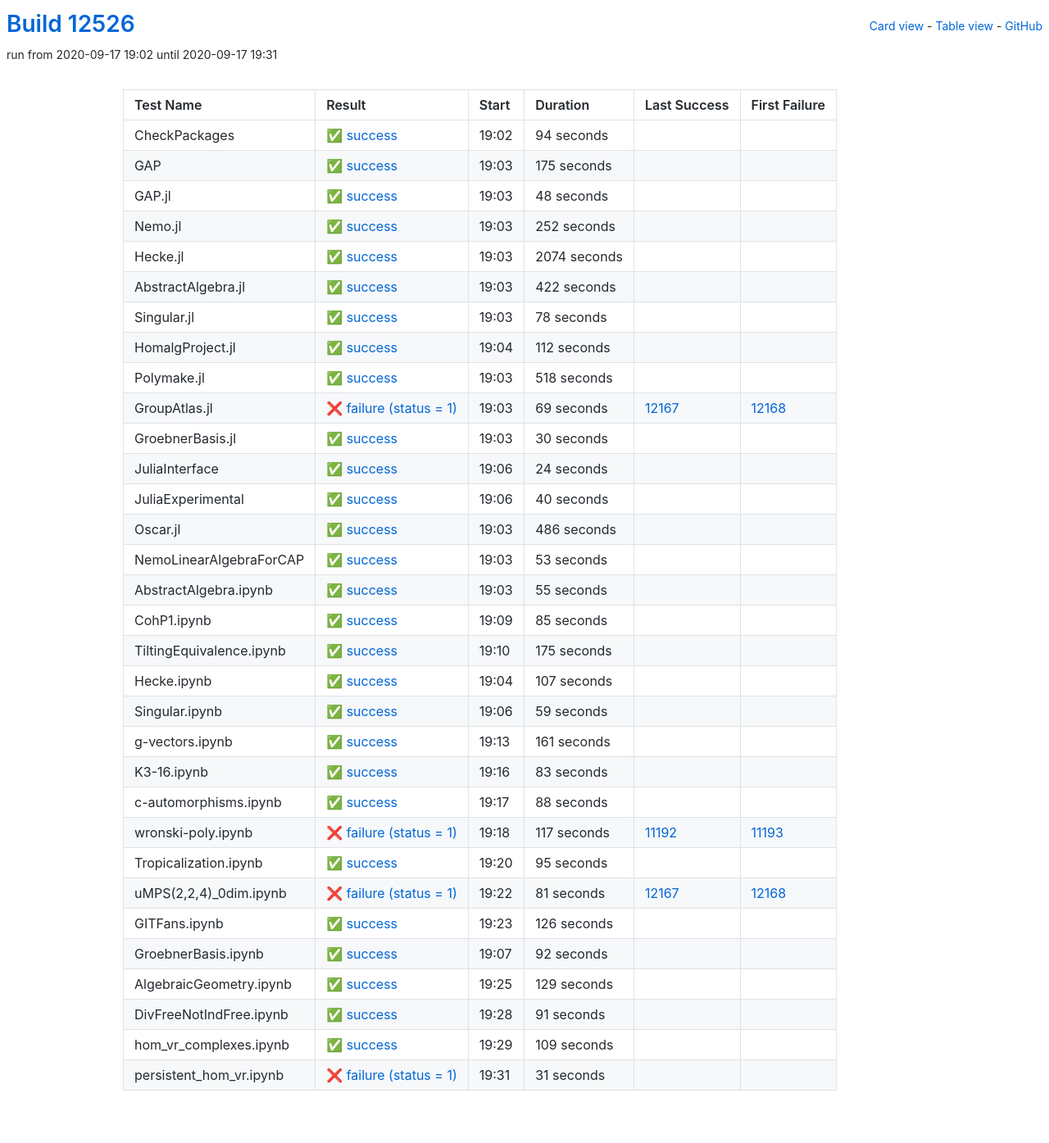
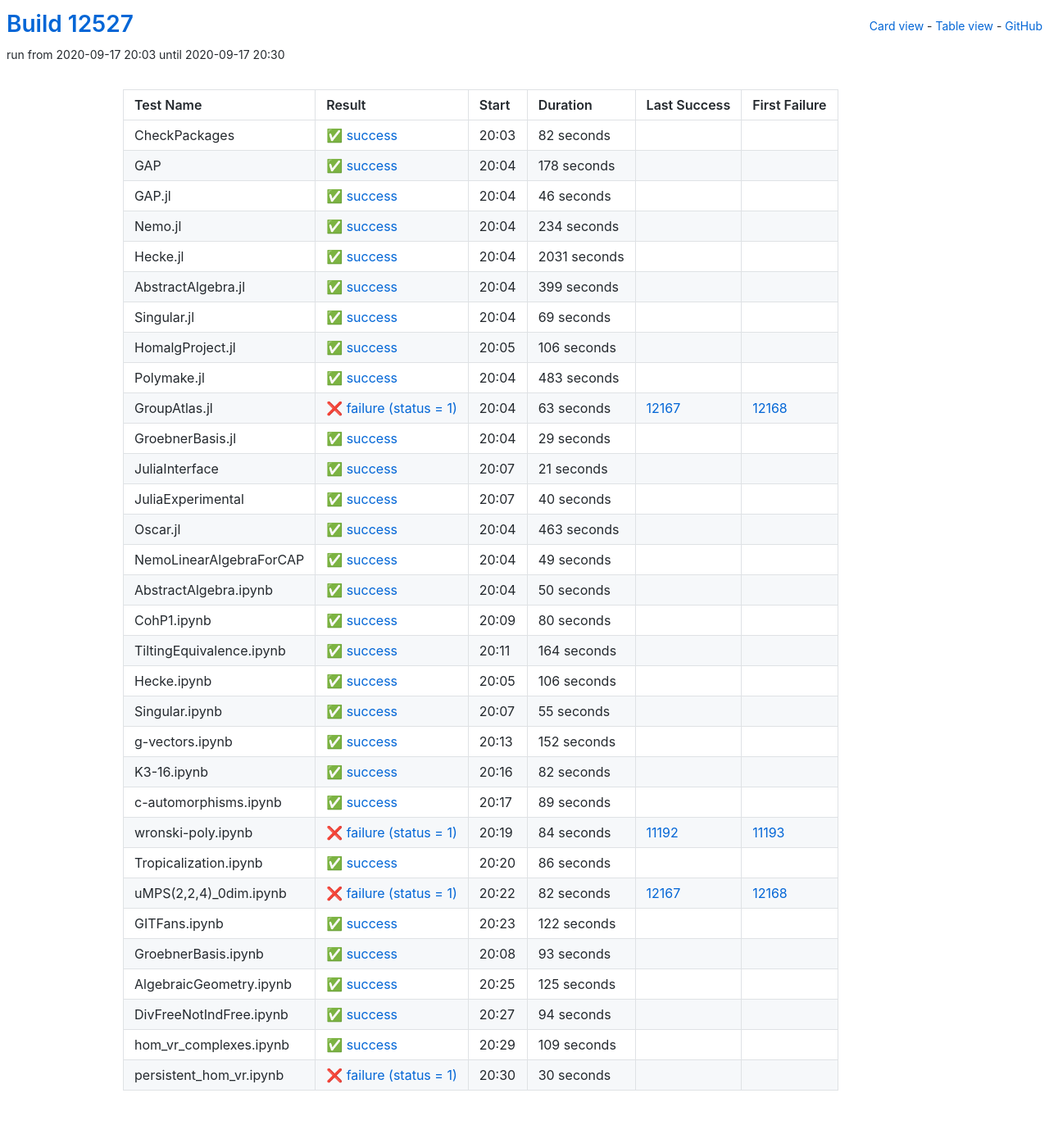
Before and after one commit to oscar-system/oscar-ci-status, a Jekyll site: the page built from table.html, in a window 1280 px wide. Shown: the whole page at 82% size. Built offline with Jekyll 4.4.1, drawn with Linux system fonts in a browser that asks for light colours.

Commit message:
Build #12527

```diff
--- a/_data/ci.yml
+++ b/_data/ci.yml
@@ -1,6 +1,6 @@
 ---
-build: 12526
-build_url: https://oscarci.mathematik.uni-kl.de/job/oscar/12526/
+build: 12527
+build_url: https://oscarci.mathematik.uni-kl.de/job/oscar/12527/
 job: oscar
 organization: oscar-system
 repo: oscar-ci-status
@@ -8,152 +8,152 @@
 tests:
 - name: CheckPackages
   id: checkpackages
-  log: https://oscarci.mathematik.uni-kl.de/job/oscar/12526/artifact/logs/build-12526/CheckPackages.log
-  start: 2020-09-17 19:02
+  log: https://oscarci.mathematik.uni-kl.de/job/oscar/12527/artifact/logs/build-12527/CheckPackages.log
+  start: 2020-09-17 20:03
   success: true
   exitcode: 0
   status: success
-  duration: 94
+  duration: 82
   last_success: false
   last_success_url:
   first_failure: false
   first_failure_url:
 - name: GAP
   id: gap
-  log: https://oscarci.mathematik.uni-kl.de/job/oscar/12526/artifact/logs/build-12526/GAP.log
-  start: 2020-09-17 19:03
+  log: https://oscarci.mathematik.uni-kl.de/job/oscar/12527/artifact/logs/build-12527/GAP.log
+  start: 2020-09-17 20:04
   success: true
   exitcode: 0
   status: success
-  duration: 175
+  duration: 178
   last_success: false
   last_success_url:
   first_failure: false
   first_failure_url:
 - name: GAP.jl
   id: gap-jl
-  log: https://oscarci.mathematik.uni-kl.de/job/oscar/12526/artifact/logs/build-12526/GAP.jl.log
-  start: 2020-09-17 19:03
+  log: https://oscarci.mathematik.uni-kl.de/job/oscar/12527/artifact/logs/build-12527/GAP.jl.log
+  start: 2020-09-17 20:04
   success: true
   exitcode: 0
   status: success
-  duration: 48
+  duration: 46
   last_success: false
   last_success_url:
   first_failure: false
   first_failure_url:
 - name: Nemo.jl
   id: nemo-jl
-  log: https://oscarci.mathematik.uni-kl.de/job/oscar/12526/artifact/logs/build-12526/Nemo.jl.log
-  start: 2020-09-17 19:03
+  log: https://oscarci.mathematik.uni-kl.de/job/oscar/12527/artifact/logs/build-12527/Nemo.jl.log
+  start: 2020-09-17 20:04
   success: true
   exitcode: 0
   status: success
-  duration: 252
+  duration: 234
   last_success: false
   last_success_url:
   first_failure: false
   first_failure_url:
 - name: Hecke.jl
   id: hecke-jl
-  log: https://oscarci.mathematik.uni-kl.de/job/oscar/12526/artifact/logs/build-12526/Hecke.jl.log
-  start: 2020-09-17 19:03
+  log: https://oscarci.mathematik.uni-kl.de/job/oscar/12527/artifact/logs/build-12527/Hecke.jl.log
+  start: 2020-09-17 20:04
   success: true
   exitcode: 0
   status: success
-  duration: 2074
+  duration: 2031
   last_success: false
   last_success_url:
   first_failure: false
   first_failure_url:
 - name: AbstractAlgebra.jl
   id: abstractalgebra-jl
-  log: https://oscarci.mathematik.uni-kl.de/job/oscar/12526/artifact/logs/build-12526/AbstractAlgebra.jl.log
-  start: 2020-09-17 19:03
+  log: https://oscarci.mathematik.uni-kl.de/job/oscar/12527/artifact/logs/build-12527/AbstractAlgebra.jl.log
+  start: 2020-09-17 20:04
   success: true
   exitcode: 0
   status: success
-  duration: 422
+  duration: 399
   last_success: false
   last_success_url:
   first_failure: false
   first_failure_url:
 - name: Singular.jl
   id: singular-jl
-  log: https://oscarci.mathematik.uni-kl.de/job/oscar/12526/artifact/logs/build-12526/Singular.jl.log
-  start: 2020-09-17 19:03
+  log: https://oscarci.mathematik.uni-kl.de/job/oscar/12527/artifact/logs/build-12527/Singular.jl.log
+  start: 2020-09-17 20:04
   success: true
   exitcode: 0
   status: success
-  duration: 78
+  duration: 69
   last_success: false
   last_success_url:
   first_failure: false
   first_failure_url:
 - name: HomalgProject.jl
   id: homalgproject-jl
-  log: https://oscarci.mathematik.uni-kl.de/job/oscar/12526/artifact/logs/build-12526/HomalgProject.jl.log
-  start: 2020-09-17 19:04
+  log: https://oscarci.mathematik.uni-kl.de/job/oscar/12527/artifact/logs/build-12527/HomalgProject.jl.log
+  start: 2020-09-17 20:05
   success: true
   exitcode: 0
   status: success
-  duration: 112
+  duration: 106
   last_success: false
   last_success_url:
   first_failure: false
   first_failure_url:
 - name: Polymake.jl
   id: polymake-jl
-  log: https://oscarci.mathematik.uni-kl.de/job/oscar/12526/artifact/logs/build-12526/Polymake.jl.log
-  start: 2020-09-17 19:03
+  log: https://oscarci.mathematik.uni-kl.de/job/oscar/12527/artifact/logs/build-12527/Polymake.jl.log
+  start: 2020-09-17 20:04
   success: true
   exitcode: 0
   status: success
-  duration: 518
+  duration: 483
   last_success: false
   last_success_url:
   first_failure: false
   first_failure_url:
 - name: GroupAtlas.jl
   id: groupatlas-jl
-  log: https://oscarci.mathematik.uni-kl.de/job/oscar/12526/artifact/logs/build-12526/GroupAtlas.jl.log
-  start: 2020-09-17 19:03
+  log: https://oscarci.mathematik.uni-kl.de/job/oscar/12527/artifact/logs/build-12527/GroupAtlas.jl.log
+  start: 2020-09-17 20:04
   success: false
   exitcode: 1
   status: failure
-  duration: 69
+  duration: 63
   last_success: 12167
   last_success_url: https://oscarci.mathematik.uni-kl.de/job/oscar/12167/
   first_failure: 12168
   first_failure_url: https://oscarci.mathematik.uni-kl.de/job/oscar/12168/
 - name: GroebnerBasis.jl
   id: groebnerbasis-jl
-  log: https://oscarci.mathematik.uni-kl.de/job/oscar/12526/artifact/logs/build-12526/GroebnerBasis.jl.log
-  start: 2020-09-17 19:03
+  log: https://oscarci.mathematik.uni-kl.de/job/oscar/12527/artifact/logs/build-12527/GroebnerBasis.jl.log
+  start: 2020-09-17 20:04
   success: true
   exitcode: 0
   status: success
-  duration: 30
+  duration: 29
   last_success: false
   last_success_url:
   first_failure: false
   first_failure_url:
 - name: JuliaInterface
   id: juliainterface
-  log: https://oscarci.mathematik.uni-kl.de/job/oscar/12526/artifact/logs/build-12526/JuliaInterface.log
-  start: 2020-09-17 19:06
+  log: https://oscarci.mathematik.uni-kl.de/job/oscar/12527/artifact/logs/build-12527/JuliaInterface.log
+  start: 2020-09-17 20:07
   success: true
   exitcode: 0
   status: success
-  duration: 24
+  duration: 21
   last_success: false
   last_success_url:
   first_failure: false
   first_failure_url:
 - name: JuliaExperimental
   id: juliaexperimental
-  log: https://oscarci.mathematik.uni-kl.de/job/oscar/12526/artifact/logs/build-12526/JuliaExperimental.log
-  start: 2020-09-17 19:06
+  log: https://oscarci.mathematik.uni-kl.de/job/oscar/12527/artifact/logs/build-12527/JuliaExperimental.log
+  start: 2020-09-17 20:07
   success: true
   exitcode: 0
   status: success
@@ -164,32 +164,80 @@
   first_failure_url:
 - name: Oscar.jl
   id: oscar-jl
-  log: https://oscarci.mathematik.uni-kl.de/job/oscar/12526/artifact/logs/build-12526/Oscar.jl.log
-  start: 2020-09-17 19:03
+  log: https://oscarci.mathematik.uni-kl.de/job/oscar/12527/artifact/logs/build-12527/Oscar.jl.log
+  start: 2020-09-17 20:04
   success: true
   exitcode: 0
   status: success
-  duration: 486
+  duration: 463
   last_success: false
   last_success_url:
   first_failure: false
   first_failure_url:
 - name: NemoLinearAlgebraForCAP
   id: nemolinearalgebraforcap
-  log: https://oscarci.mathematik.uni-kl.de/job/oscar/12526/artifact/logs/build-12526/NemoLinearAlgebraForCAP.log
-  start: 2020-09-17 19:03
+  log: https://oscarci.mathematik.uni-kl.de/job/oscar/12527/artifact/logs/build-12527/NemoLinearAlgebraForCAP.log
+  start: 2020-09-17 20:04
   success: true
   exitcode: 0
   status: success
-  duration: 53
+  duration: 49
   last_success: false
   last_success_url:
   first_failure: false
   first_failure_url:
 - name: AbstractAlgebra.ipynb
   id: abstractalgebra-ipynb
-  log: https://oscarci.mathematik.uni-kl.de/job/oscar/12526/artifact/logs/build-12526/AbstractAlgebra.ipynb.log
-  start: 2020-09-17 19:03
+  log: https://oscarci.mathematik.uni-kl.de/job/oscar/12527/artifact/logs/build-12527/AbstractAlgebra.ipynb.log
+  start: 2020-09-17 20:04
+  success: true
+  exitcode: 0
+  status: success
+  duration: 50
+  last_success: false
+  last_success_url:
+  first_failure: false
+  first_failure_url:
+- name: CohP1.ipynb
+  id: cohp1-ipynb
+  log: https://oscarci.mathematik.uni-kl.de/job/oscar/12527/artifact/logs/build-12527/CohP1.ipynb.log
+  start: 2020-09-17 20:09
+  success: true
+  exitcode: 0
+  status: success
+  duration: 80
+  last_success: false
+  last_success_url:
+  first_failure: false
+  first_failure_url:
+- name: TiltingEquivalence.ipynb
+  id: tiltingequivalence-ipynb
+  log: https://oscarci.mathematik.uni-kl.de/job/oscar/12527/artifact/logs/build-12527/TiltingEquivalence.ipynb.log
+  start: 2020-09-17 20:11
+  success: true
+  exitcode: 0
+  status: success
+  duration: 164
+  last_success: false
+  last_success_url:
+  first_failure: false
+  first_failure_url:
+- name: Hecke.ipynb
+  id: hecke-ipynb
+  log: https://oscarci.mathematik.uni-kl.de/job/oscar/12527/artifact/logs/build-12527/Hecke.ipynb.log
+  start: 2020-09-17 20:05
+  success: true
+  exitcode: 0
+  status: success
+  duration: 106
+  last_success: false
+  last_success_url:
+  first_failure: false
+  first_failure_url:
+- name: Singular.ipynb
+  id: singular-ipynb
+  log: https://oscarci.mathematik.uni-kl.de/job/oscar/12527/artifact/logs/build-12527/Singular.ipynb.log
+  start: 2020-09-17 20:07
   success: true
   exitcode: 0
   status: success
@@ -198,178 +246,130 @@
   last_success_url:
   first_failure: false
   first_failure_url:
-- name: CohP1.ipynb
-  id: cohp1-ipynb
-  log: https://oscarci.mathematik.uni-kl.de/job/oscar/12526/artifact/logs/build-12526/CohP1.ipynb.log
-  start: 2020-09-17 19:09
+- name: g-vectors.ipynb
+  id: g-vectors-ipynb
+  log: https://oscarci.mathematik.uni-kl.de/job/oscar/12527/artifact/logs/build-12527/g-vectors.ipynb.log
+  start: 2020-09-17 20:13
   success: true
   exitcode: 0
   status: success
-  duration: 85
-  last_success: false
-  last_success_url:
-  first_failure: false
-  first_failure_url:
-- name: TiltingEquivalence.ipynb
-  id: tiltingequivalence-ipynb
-  log: https://oscarci.mathematik.uni-kl.de/job/oscar/12526/artifact/logs/build-12526/TiltingEquivalence.ipynb.log
-  start: 2020-09-17 19:10
-  success: true
-  exitcode: 0
-  status: success
-  duration: 175
-  last_success: false
-  last_success_url:
-  first_failure: false
-  first_failure_url:
-- name: Hecke.ipynb
-  id: hecke-ipynb
-  log: https://oscarci.mathematik.uni-kl.de/job/oscar/12526/artifact/logs/build-12526/Hecke.ipynb.log
-  start: 2020-09-17 19:04
-  success: true
-  exitcode: 0
-  status: success
-  duration: 107
-  last_success: false
-  last_success_url:
-  first_failure: false
-  first_failure_url:
-- name: Singular.ipynb
-  id: singular-ipynb
-  log: https://oscarci.mathematik.uni-kl.de/job/oscar/12526/artifact/logs/build-12526/Singular.ipynb.log
-  start: 2020-09-17 19:06
-  success: true
-  exitcode: 0
-  status: success
-  duration: 59
-  last_success: false
-  last_success_url:
-  first_failure: false
-  first_failure_url:
-- name: g-vectors.ipynb
-  id: g-vectors-ipynb
-  log: https://oscarci.mathematik.uni-kl.de/job/oscar/12526/artifact/logs/build-12526/g-vectors.ipynb.log
-  start: 2020-09-17 19:13
-  success: true
-  exitcode: 0
-  status: success
-  duration: 161
+  duration: 152
   last_success: false
   last_success_url:
   first_failure: false
   first_failure_url:
 - name: K3-16.ipynb
   id: k3-16-ipynb
-  log: https://oscarci.mathematik.uni-kl.de/job/oscar/12526/artifact/logs/build-12526/K3-16.ipynb.log
-  start: 2020-09-17 19:16
+  log: https://oscarci.mathematik.uni-kl.de/job/oscar/12527/artifact/logs/build-12527/K3-16.ipynb.log
+  start: 2020-09-17 20:16
   success: true
   exitcode: 0
   status: success
-  duration: 83
+  duration: 82
   last_success: false
   last_success_url:
   first_failure: false
   first_failure_url:
 - name: c-automorphisms.ipynb
   id: c-automorphisms-ipynb
-  log: https://oscarci.mathematik.uni-kl.de/job/oscar/12526/artifact/logs/build-12526/c-automorphisms.ipynb.log
-  start: 2020-09-17 19:17
+  log: https://oscarci.mathematik.uni-kl.de/job/oscar/12527/artifact/logs/build-12527/c-automorphisms.ipynb.log
+  start: 2020-09-17 20:17
   success: true
   exitcode: 0
   status: success
-  duration: 88
+  duration: 89
   last_success: false
   last_success_url:
   first_failure: false
   first_failure_url:
 - name: wronski-poly.ipynb
   id: wronski-poly-ipynb
-  log: https://oscarci.mathematik.uni-kl.de/job/oscar/12526/artifact/logs/build-12526/wronski-poly.ipynb.log
-  start: 2020-09-17 19:18
+  log: https://oscarci.mathematik.uni-kl.de/job/oscar/12527/artifact/logs/build-12527/wronski-poly.ipynb.log
+  start: 2020-09-17 20:19
   success: false
   exitcode: 1
   status: failure
-  duration: 117
+  duration: 84
   last_success: 11192
   last_success_url: https://oscarci.mathematik.uni-kl.de/job/oscar/11192/
   first_failure: 11193
   first_failure_url: https://oscarci.mathematik.uni-kl.de/job/oscar/11193/
 - name: Tropicalization.ipynb
   id: tropicalization-ipynb
-  log: https://oscarci.mathematik.uni-kl.de/job/oscar/12526/artifact/logs/build-12526/Tropicalization.ipynb.log
-  start: 2020-09-17 19:20
+  log: https://oscarci.mathematik.uni-kl.de/job/oscar/12527/artifact/logs/build-12527/Tropicalization.ipynb.log
+  start: 2020-09-17 20:20
   success: true
   exitcode: 0
   status: success
-  duration: 95
+  duration: 86
   last_success: false
   last_success_url:
   first_failure: false
   first_failure_url:
 - name: uMPS(2,2,4)_0dim.ipynb
   id: umps-2-2-4-0dim-ipynb
-  log: https://oscarci.mathematik.uni-kl.de/job/oscar/12526/artifact/logs/build-12526/uMPS-2-2-4-_0dim.ipynb.log
-  start: 2020-09-17 19:22
+  log: https://oscarci.mathematik.uni-kl.de/job/oscar/12527/artifact/logs/build-12527/uMPS-2-2-4-_0dim.ipynb.log
+  start: 2020-09-17 20:22
   success: false
   exitcode: 1
   status: failure
-  duration: 81
+  duration: 82
   last_success: 12167
   last_success_url: https://oscarci.mathematik.uni-kl.de/job/oscar/12167/
   first_failure: 12168
   first_failure_url: https://oscarci.mathematik.uni-kl.de/job/oscar/12168/
 - name: GITFans.ipynb
   id: gitfans-ipynb
-  log: https://oscarci.mathematik.uni-kl.de/job/oscar/12526/artifact/logs/build-12526/GITFans.ipynb.log
-  start: 2020-09-17 19:23
+  log: https://oscarci.mathematik.uni-kl.de/job/oscar/12527/artifact/logs/build-12527/GITFans.ipynb.log
+  start: 2020-09-17 20:23
   success: true
   exitcode: 0
   status: success
-  duration: 126
+  duration: 122
   last_success: false
   last_success_url:
   first_failure: false
   first_failure_url:
 - name: GroebnerBasis.ipynb
   id: groebnerbasis-ipynb
-  log: https://oscarci.mathematik.uni-kl.de/job/oscar/12526/artifact/logs/build-12526/GroebnerBasis.ipynb.log
-  start: 2020-09-17 19:07
+  log: https://oscarci.mathematik.uni-kl.de/job/oscar/12527/artifact/logs/build-12527/GroebnerBasis.ipynb.log
+  start: 2020-09-17 20:08
   success: true
   exitcode: 0
   status: success
-  duration: 92
+  duration: 93
   last_success: false
   last_success_url:
   first_failure: false
   first_failure_url:
 - name: AlgebraicGeometry.ipynb
   id: algebraicgeometry-ipynb
-  log: https://oscarci.mathematik.uni-kl.de/job/oscar/12526/artifact/logs/build-12526/AlgebraicGeometry.ipynb.log
-  start: 2020-09-17 19:25
+  log: https://oscarci.mathematik.uni-kl.de/job/oscar/12527/artifact/logs/build-12527/AlgebraicGeometry.ipynb.log
+  start: 2020-09-17 20:25
   success: true
   exitcode: 0
   status: success
-  duration: 129
+  duration: 125
   last_success: false
   last_success_url:
   first_failure: false
   first_failure_url:
 - name: DivFreeNotIndFree.ipynb
   id: divfreenotindfree-ipynb
-  log: https://oscarci.mathematik.uni-kl.de/job/oscar/12526/artifact/logs/build-12526/DivFreeNotIndFree.ipynb.log
-  start: 2020-09-17 19:28
+  log: https://oscarci.mathematik.uni-kl.de/job/oscar/12527/artifact/logs/build-12527/DivFreeNotIndFree.ipynb.log
+  start: 2020-09-17 20:27
   success: true
   exitcode: 0
   status: success
-  duration: 91
+  duration: 94
   last_success: false
   last_success_url:
   first_failure: false
   first_failure_url:
 - name: hom_vr_complexes.ipynb
   id: hom-vr-complexes-ipynb
-  log: https://oscarci.mathematik.uni-kl.de/job/oscar/12526/artifact/logs/build-12526/hom_vr_complexes.ipynb.log
-  start: 2020-09-17 19:29
+  log: https://oscarci.mathematik.uni-kl.de/job/oscar/12527/artifact/logs/build-12527/hom_vr_complexes.ipynb.log
+  start: 2020-09-17 20:29
   success: true
   exitcode: 0
   status: success
@@ -380,12 +380,12 @@
   first_failure_url:
 - name: persistent_hom_vr.ipynb
   id: persistent-hom-vr-ipynb
-  log: https://oscarci.mathematik.uni-kl.de/job/oscar/12526/artifact/logs/build-12526/persistent_hom_vr.ipynb.log
-  start: 2020-09-17 19:31
+  log: https://oscarci.mathematik.uni-kl.de/job/oscar/12527/artifact/logs/build-12527/persistent_hom_vr.ipynb.log
+  start: 2020-09-17 20:30
   success: false
   exitcode: 1
   status: failure
-  duration: 31
+  duration: 30
   last_success: false
   last_success_url:
   first_failure: false
```
Also changed, not shown: README.md.
